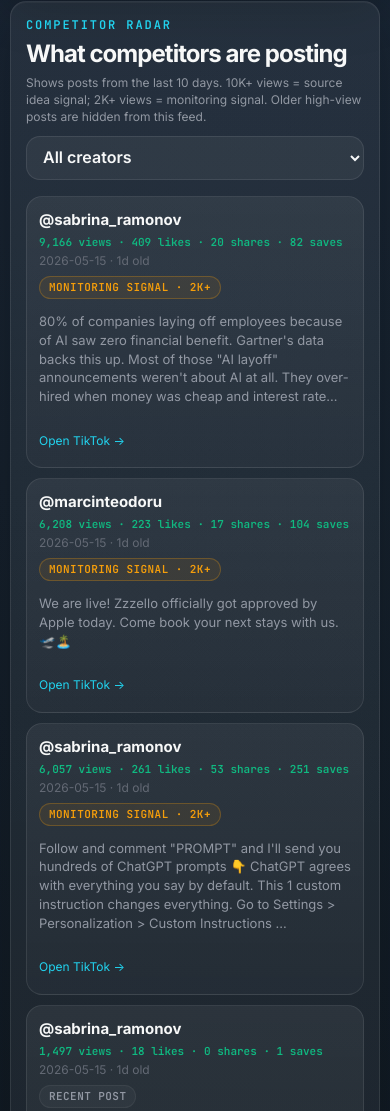
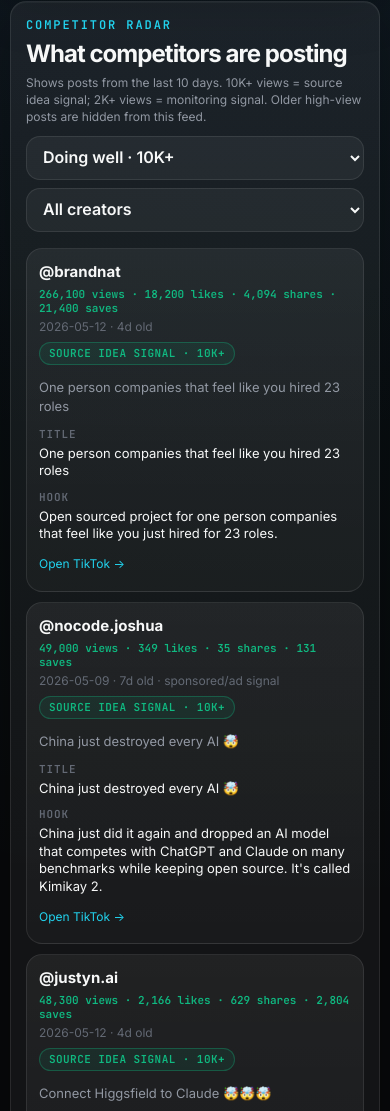
Before and after one commit to Fred4599/tiktok-ideas-dashboard, a website: page index.html in a window 390 px wide. Shown: the part 1352-2463 px from the top of the page. Drawn offline with Linux system fonts and the light colour scheme.

Commit message:
Add competitor performance filter

```diff
--- a/index.html
+++ b/index.html
@@ -11,7 +11,7 @@
   <link rel="preconnect" href="https://fonts.googleapis.com">
   <link rel="preconnect" href="https://fonts.gstatic.com" crossorigin>
   <link href="https://fonts.googleapis.com/css2?family=Inter:wght@300;400;500;600;700;800&family=JetBrains+Mono:wght@400;500;600&display=swap" rel="stylesheet">
-  <link rel="stylesheet" href="src/styles.css?v=mobile-header-v1" />
+  <link rel="stylesheet" href="src/styles.css?v=signal-filter-v1" />
 </head>
 <body>
   <div class="bg-grid"></div>
@@ -65,7 +65,10 @@
             <h2>What competitors are posting</h2>
             <p class="panel-subtitle">Shows posts from the last 10 days. 10K+ views = source idea signal; 2K+ views = monitoring signal. Older high-view posts are hidden from this feed.</p>
           </div>
-          <select id="creatorFilter" class="select"></select>
+          <div class="filter-row">
+            <select id="signalFilter" class="select" aria-label="Filter by performance"></select>
+            <select id="creatorFilter" class="select" aria-label="Filter by creator"></select>
+          </div>
         </div>
         <div id="competitorList" class="feed-list"></div>
       </div>
@@ -94,6 +97,6 @@
       <span id="footerUpdated">Updated from Hermes TikTok engine.</span>
     </footer>
   </main>
-  <script src="src/main.js?v=recent-cache-v2"></script>
+  <script src="src/main.js?v=signal-filter-v1"></script>
 </body>
 </html>
--- a/src/main.js
+++ b/src/main.js
@@ -1,6 +1,6 @@
 const fmt = new Intl.NumberFormat('en-US');
 const get = id => document.getElementById(id);
-let state = { latest: null, creator: 'all' };
+let state = { latest: null, creator: 'all', signal: 'source' };
 
 function escapeHtml(value = '') {
   return String(value).replace(/[&<>"]/g, ch => ({ '&': '&amp;', '<': '&lt;', '>': '&gt;', '"': '&quot;' }[ch]));
@@ -64,17 +64,35 @@
     </article>
   `).join('');
 }
-function renderCreatorFilter() {
+function renderFilters() {
   const creators = ['all', ...Array.from(new Set(state.latest.competitors.map(x => x.creator))).sort()];
   get('creatorFilter').innerHTML = creators.map(c => `<option value="${escapeHtml(c)}">${c === 'all' ? 'All creators' : escapeHtml(c)}</option>`).join('');
   get('creatorFilter').value = state.creator;
   get('creatorFilter').addEventListener('change', e => { state.creator = e.target.value; renderCompetitors(); });
+
+  const signalOptions = [
+    ['source', 'Doing well · 10K+'],
+    ['monitor', 'Monitoring · 2K-10K'],
+    ['all', 'All recent posts'],
+    ['low', 'Under 2K'],
+  ];
+  get('signalFilter').innerHTML = signalOptions.map(([value, label]) => `<option value="${value}">${label}</option>`).join('');
+  get('signalFilter').value = state.signal;
+  get('signalFilter').addEventListener('change', e => { state.signal = e.target.value; renderCompetitors(); });
+}
+function passesSignalFilter(item) {
+  const views = item.playCount || 0;
+  if (state.signal === 'source') return views >= 10000;
+  if (state.signal === 'monitor') return views >= 2000 && views < 10000;
+  if (state.signal === 'low') return views < 2000;
+  return true;
 }
 function renderCompetitors() {
   let items = state.latest.competitors.slice();
   if (state.creator !== 'all') items = items.filter(x => x.creator === state.creator);
-  const recentItems = recentWindowItems(items, 10);
+  const recentItems = recentWindowItems(items, 10).filter(passesSignalFilter);
   recentItems.sort((a, b) => {
+    if (state.signal !== 'all') return (b.playCount || 0) - (a.playCount || 0) || String(b.date || '').localeCompare(String(a.date || ''));
     const dateDiff = String(b.date || '').localeCompare(String(a.date || ''));
     return dateDiff || ((b.playCount || 0) - (a.playCount || 0));
   });
@@ -92,7 +110,7 @@
       ${item.spokenHook ? `<div class="label">Hook</div><div class="hook">${escapeHtml(item.spokenHook)}</div>` : ''}
       ${item.webVideoUrl ? `<a href="${escapeHtml(item.webVideoUrl)}" target="_blank" rel="noopener">Open TikTok →</a>` : ''}
     </article>`;
-  }).join('') || '<p>No competitor posts from the last 10 days for this filter. Older high-view posts are intentionally hidden so they do not look like current viral signals.</p>';
+  }).join('') || '<p>No competitor posts match this filter in the last 10 days. Try All recent posts or another creator.</p>';
 }
 function renderPerformance() {
   const p = state.latest.performance || [];
@@ -113,7 +131,7 @@
 function render() {
   renderHero();
   renderIdeas();
-  renderCreatorFilter();
+  renderFilters();
   renderCompetitors();
   renderPerformance();
   renderNews();
--- a/src/styles.css
+++ b/src/styles.css
@@ -64,6 +64,8 @@
 .grid-2 { display:grid; grid-template-columns: minmax(0, 1.35fr) minmax(0, .8fr); gap:14px; align-items:start; }
 .lower-grid { grid-template-columns: minmax(0, .9fr) minmax(0, 1.25fr); }
 .select { background: rgba(255,255,255,.05); color: var(--text); border:1px solid var(--border); border-radius:999px; padding: 10px 12px; font: 600 12px 'Inter', sans-serif; min-height: 42px; }
+.filter-row { display:flex; flex-wrap:wrap; justify-content:flex-end; gap:8px; min-width:min(100%, 360px); }
+.filter-row .select { flex:1 1 160px; min-width:0; }
 .feed-list { display:flex; flex-direction:column; gap:10px; max-height: 680px; overflow:auto; padding-right:4px; -webkit-overflow-scrolling: touch; }
 .feed-item { padding:14px; border-radius:14px; box-shadow:none; }
 .feed-top { display:flex; justify-content:space-between; gap:12px; align-items:flex-start; }
@@ -103,6 +105,8 @@
   .panel { padding:18px; border-radius:18px; margin-top:12px; }
   .panel-header { gap: 10px; margin-bottom:16px; }
   .panel-header h2, .insights h2, .panel h2 { font-size:24px; line-height:1.05; }
+  .filter-row { width:100%; justify-content:stretch; }
+  .filter-row .select { flex-basis:100%; }
   .select { width: 100%; border-radius: 14px; font-size: 16px; }
   .feed-list, .compact-list, .markdown-box { max-height: none; overflow: visible; padding-right:0; }
   .markdown-box { max-height: 70vh; overflow:auto; }
```
Also changed, not shown: data/latest.json.
